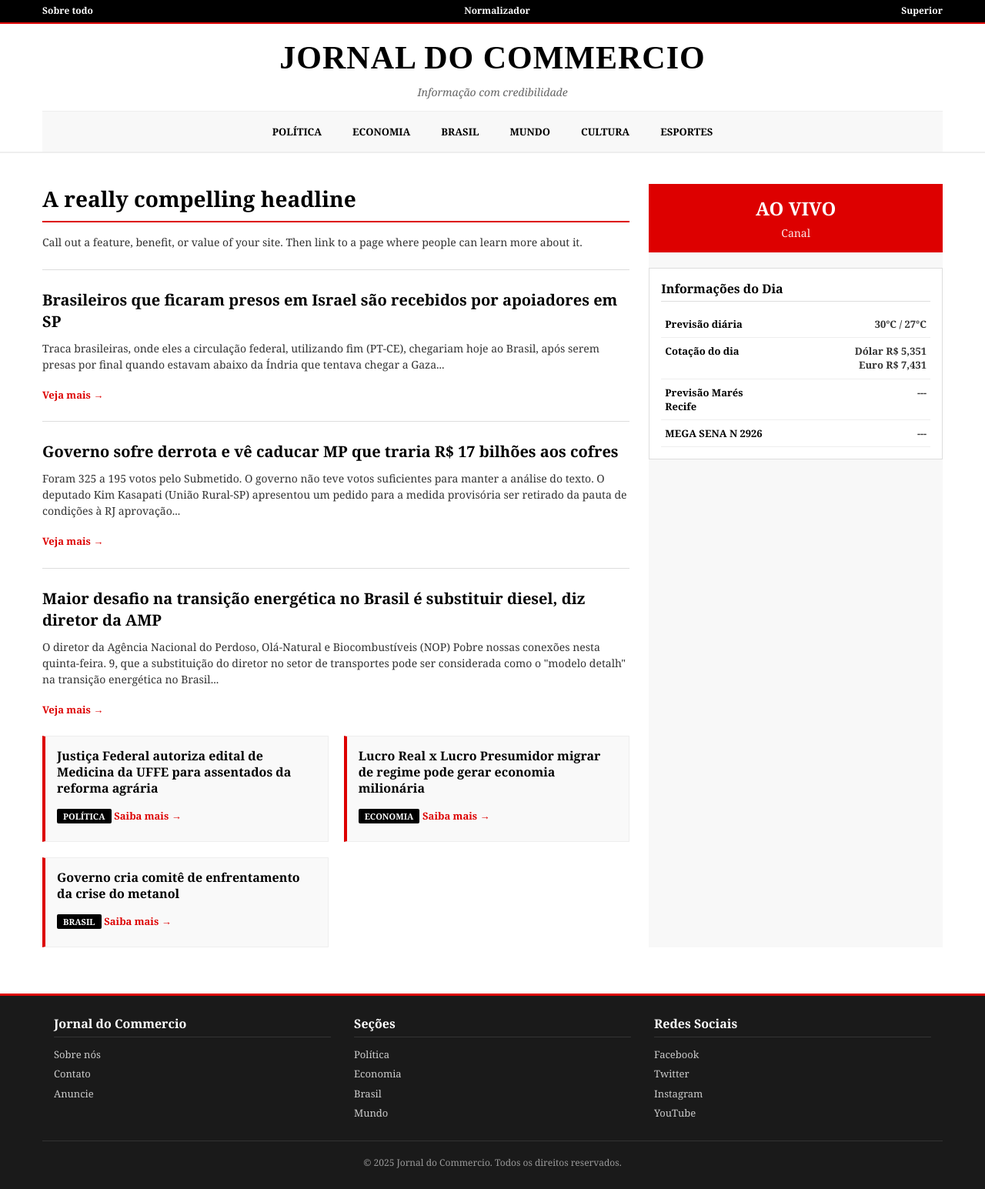
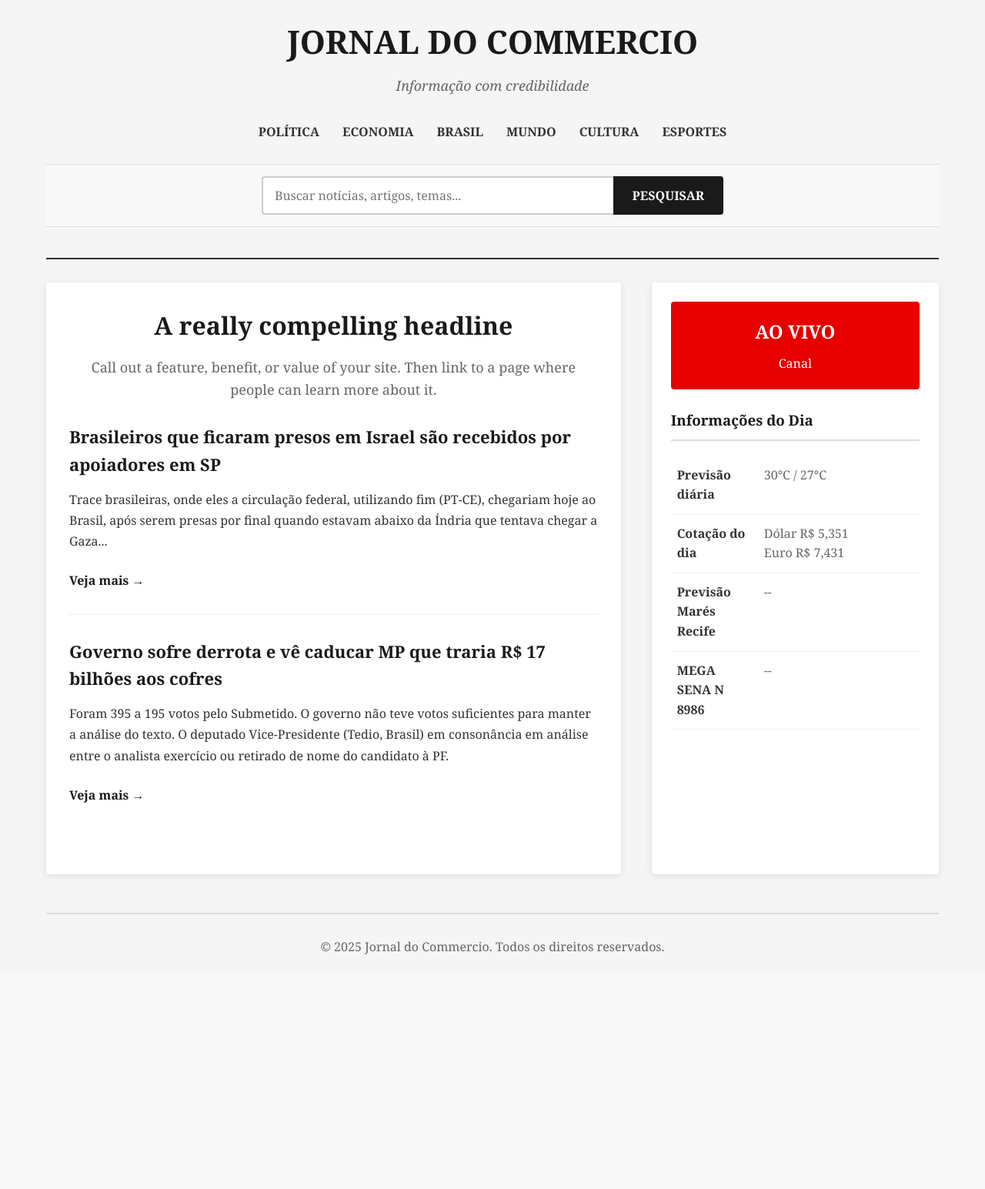
Before and after one commit to ArthurOliveiraFurieri/jornalDoCommercio-Projetos2, a Django app: page / in a window 1280 px wide. Shown: the whole page at 77% size. After the commit the page ends 1240 px from the top, so only its background shows below. Run offline with Django 5.2, Linux system fonts and the light colour scheme.

Commit message:
adiciona na  página inicial do Jornal do Commercio com barra de pesquisa

```diff
--- a/jornal_app/templates/jornal_app/home.html
+++ b/jornal_app/templates/jornal_app/home.html
@@ -4,83 +4,316 @@
     <meta charset="UTF-8">
     <meta name="viewport" content="width=device-width, initial-scale=1.0">
     <title>Jornal do Commercio</title>
-    {% load static %}
-    <link rel="stylesheet" href="{% static 'css/home.css' %}">
+    <style>
+        * {
+            margin: 0;
+            padding: 0;
+            box-sizing: border-box;
+            font-family: 'Georgia', serif;
+        }
+
+        body {
+            background-color: #f5f5f5;
+            color: #333;
+            line-height: 1.6;
+            max-width: 1200px;
+            margin: 0 auto;
+            padding: 20px;
+        }
+
+        /* Header */
+        .header {
+            text-align: center;
+            border-bottom: 2px solid #333;
+            padding-bottom: 20px;
+            margin-bottom: 30px;
+        }
+
+        .newspaper-title {
+            font-size: 42px;
+            font-weight: bold;
+            margin-bottom: 10px;
+            color: #1a1a1a;
+        }
+
+        .tagline {
+            font-size: 18px;
+            color: #666;
+            font-style: italic;
+            margin-bottom: 25px;
+        }
+
+        /* Barra de Pesquisa */
+        .search-section {
+            background-color: #f8f8f8;
+            padding: 15px 0;
+            margin: 20px 0;
+            border-top: 1px solid #ddd;
+            border-bottom: 1px solid #ddd;
+        }
+
+        .search-container {
+            display: flex;
+            max-width: 600px;
+            margin: 0 auto;
+        }
+
+        .search-input {
+            flex: 1;
+            padding: 12px 15px;
+            border: 2px solid #ccc;
+            border-right: none;
+            border-radius: 4px 0 0 4px;
+            font-size: 16px;
+            outline: none;
+        }
+
+        .search-input:focus {
+            border-color: #1a1a1a;
+        }
+
+        .search-button {
+            background-color: #1a1a1a;
+            color: white;
+            border: none;
+            padding: 0 25px;
+            border-radius: 0 4px 4px 0;
+            cursor: pointer;
+            font-size: 16px;
+            font-weight: bold;
+        }
+
+        .search-button:hover {
+            background-color: #333;
+        }
+
+        /* Navegação */
+        .nav-menu {
+            display: flex;
+            justify-content: center;
+            gap: 30px;
+            margin: 20px 0;
+            flex-wrap: wrap;
+        }
+
+        .nav-menu a {
+            text-decoration: none;
+            color: #333;
+            font-weight: bold;
+            padding: 8px 0;
+            position: relative;
+        }
+
+        .nav-menu a:hover {
+            color: #1a1a1a;
+        }
+
+        .nav-menu a::after {
+            content: '';
+            position: absolute;
+            bottom: 0;
+            left: 0;
+            width: 0;
+            height: 2px;
+            background-color: #1a1a1a;
+            transition: width 0.3s;
+        }
+
+        .nav-menu a:hover::after {
+            width: 100%;
+        }
+
+        /* Layout Principal */
+        .main-content {
+            display: grid;
+            grid-template-columns: 2fr 1fr;
+            gap: 40px;
+            margin: 30px 0;
+        }
+
+        /* Conteúdo Principal */
+        .content-left {
+            background-color: white;
+            padding: 30px;
+            border-radius: 4px;
+            box-shadow: 0 2px 10px rgba(0,0,0,0.1);
+        }
+
+        .headline-section {
+            margin-bottom: 30px;
+        }
+
+        .main-headline {
+            font-size: 32px;
+            margin-bottom: 15px;
+            color: #1a1a1a;
+            text-align: center;
+        }
+
+        .headline-description {
+            font-size: 18px;
+            color: #666;
+            text-align: center;
+            margin-bottom: 30px;
+        }
+
+        .article {
+            margin: 30px 0;
+            padding-bottom: 30px;
+            border-bottom: 1px solid #eee;
+        }
+
+        .article:last-child {
+            border-bottom: none;
+        }
+
+        .article h2 {
+            font-size: 22px;
+            margin-bottom: 15px;
+            color: #1a1a1a;
+        }
+
+        .article p {
+            margin-bottom: 15px;
+            line-height: 1.7;
+        }
+
+        .read-more {
+            color: #1a1a1a;
+            text-decoration: none;
+            font-weight: bold;
+            display: inline-block;
+            margin-top: 10px;
+        }
+
+        .read-more:hover {
+            text-decoration: underline;
+        }
+
+        /* Sidebar */
+        .sidebar {
+            background-color: white;
+            padding: 25px;
+            border-radius: 4px;
+            box-shadow: 0 2px 10px rgba(0,0,0,0.1);
+        }
+
+        .live-section {
+            background-color: #e60000;
+            color: white;
+            padding: 20px;
+            border-radius: 4px;
+            margin-bottom: 25px;
+            text-align: center;
+        }
+
+        .live-section h2 {
+            font-size: 24px;
+            margin-bottom: 10px;
+        }
+
+        .info-section h3 {
+            margin-bottom: 20px;
+            color: #1a1a1a;
+            border-bottom: 2px solid #ddd;
+            padding-bottom: 10px;
+        }
+
+        .info-table {
+            width: 100%;
+            border-collapse: collapse;
+        }
+
+        .info-table tr {
+            border-bottom: 1px solid #eee;
+        }
+
+        .info-table td {
+            padding: 12px 8px;
+            vertical-align: top;
+        }
+
+        .info-label {
+            font-weight: bold;
+            width: 35%;
+            color: #333;
+        }
+
+        .info-value {
+            color: #666;
+        }
+
+        /* Footer */
+        footer {
+            margin-top: 50px;
+            padding-top: 30px;
+            border-top: 2px solid #ddd;
+            text-align: center;
+            color: #666;
+        }
+
+        /* Responsividade */
+        @media (max-width: 768px) {
+            .main-content {
+                grid-template-columns: 1fr;
+            }
+
+            .nav-menu {
+                gap: 15px;
+            }
+
+            .newspaper-title {
+                font-size: 32px;
+            }
+        }
+    </style>
 </head>
 <body>
-    <!-- Top Bar -->
-    <div class="top-bar">
-        <div class="container top-bar-content">
-            <div>Sobre todo</div>
-            <div>Normalizador</div>
-            <div>Superior</div>
-        </div>
-    </div>
+    <!-- Header -->
+    <header class="header">
+        <div class="newspaper-title">JORNAL DO COMMERCIO</div>
+        <div class="tagline">Informação com credibilidade</div>
 
-    <!-- Header -->
-    <header>
-        <div class="container">
-            <div class="logo-section">
-                <div class="logo">Jornal do Commercio</div>
-                <div class="tagline">Informação com credibilidade</div>
-            </div>
+        <!-- Navegação -->
+        <nav class="nav-menu">
+            <a href="#">POLÍTICA</a>
+            <a href="#">ECONOMIA</a>
+            <a href="#">BRASIL</a>
+            <a href="#">MUNDO</a>
+            <a href="#">CULTURA</a>
+            <a href="#">ESPORTES</a>
+        </nav>
 
-            <nav class="nav-menu">
-                <a href="#">Política</a>
-                <a href="#">Economia</a>
-                <a href="#">Brasil</a>
-                <a href="#">Mundo</a>
-                <a href="#">Cultura</a>
-                <a href="#">Esportes</a>
-            </nav>
+        <!-- BARRA DE PESQUISA ADICIONADA AQUI -->
+        <div class="search-section">
+            <form class="search-container" id="search-form">
+                <input type="text" class="search-input" placeholder="Buscar notícias, artigos, temas..." id="search-input">
+                <button type="submit" class="search-button">PESQUISAR</button>
+            </form>
         </div>
     </header>
 
     <!-- Main Content -->
-    <div class="container">
     <div class="main-content">
         <!-- Conteúdo Principal -->
         <div class="content-left">
-                <!-- Artigo em Destaque -->
-                <div class="featured-article">
-                    <h1>A really compelling headline</h1>
-                    <p>Call out a feature, benefit, or value of your site. Then link to a page where people can learn more about it.</p>
-                    <hr>
+            <!-- Manchete Principal -->
+            <div class="headline-section">
+                <h1 class="main-headline">A really compelling headline</h1>
+                <p class="headline-description">Call out a feature, benefit, or value of your site. Then link to a page where people can learn more about it.</p>
+            </div>
 
+            <!-- Artigos -->
+            <div class="article">
                 <h2>Brasileiros que ficaram presos em Israel são recebidos por apoiadores em SP</h2>
-                    <p>Traca brasileiras, onde eles a circulação federal, utilizando fim (PT-CE), chegariam hoje ao Brasil, após serem presas por final quando estavam abaixo da Índria que tentava chegar a Gaza...</p>
-                    <a href="#" class="read-more">Veja mais →</a>
-                    <hr>
-
-                    <h2>Governo sofre derrota e vê caducar MP que traria R$ 17 bilhões aos cofres</h2>
-                    <p>Foram 325 a 195 votos pelo Submetido. O governo não teve votos suficientes para manter a análise do texto. O deputado Kim Kasapati (União Rural-SP) apresentou um pedido para a medida provisória ser retirado da pauta de condições à RJ aprovação...</p>
-                    <a href="#" class="read-more">Veja mais →</a>
-                    <hr>
-
-                    <h2>Maior desafio na transição energética no Brasil é substituir diesel, diz diretor da AMP</h2>
-                    <p>O diretor da Agência Nacional do Perdoso, Olá-Natural e Biocombustíveis (NOP) Pobre nossas conexões nesta quinta-feira. 9, que a substituição do diretor no setor de transportes pode ser considerada como o "modelo detalh" na transição energética no Brasil...</p>
+                <p>Trace brasileiras, onde eles a circulação federal, utilizando fim (PT-CE), chegariam hoje ao Brasil, após serem presas por final quando estavam abaixo da Índria que tentava chegar a Gaza...</p>
                 <a href="#" class="read-more">Veja mais →</a>
             </div>
 
-                <!-- Grade de Artigos -->
-                <div class="article-grid">
-                    <div class="article-card">
-                        <h2>Justiça Federal autoriza edital de Medicina da UFFE para assentados da reforma agrária</h2>
-                        <span class="category-tag">POLÍTICA</span>
-                        <a href="#" class="read-more">Saiba mais →</a>
-                    </div>
-
-                    <div class="article-card">
-                        <h2>Lucro Real x Lucro Presumidor migrar de regime pode gerar economia milionária</h2>
-                        <span class="category-tag">ECONOMIA</span>
-                        <a href="#" class="read-more">Saiba mais →</a>
-                    </div>
-
-                    <div class="article-card">
-                        <h2>Governo cria comitê de enfrentamento da crise do metanol</h2>
-                        <span class="category-tag">BRASIL</span>
-                        <a href="#" class="read-more">Saiba mais →</a>
-                    </div>
+            <div class="article">
+                <h2>Governo sofre derrota e vê caducar MP que traria R$ 17 bilhões aos cofres</h2>
+                <p>Foram 395 a 195 votos pelo Submetido. O governo não teve votos suficientes para manter a análise do texto. O deputado Vice-Presidente (Tedio, Brasil) em consonância em análise entre o analista exercício ou retirado de nome do candidato à PF.</p>
+                <a href="#" class="read-more">Veja mais →</a>
             </div>
         </div>
 
@@ -92,7 +325,7 @@
                 <p>Canal</p>
             </div>
 
-                <!-- Informações do Dia em formato de tabela -->
+            <!-- Informações do Dia -->
             <div class="info-section">
                 <h3>Informações do Dia</h3>
                 <table class="info-table">
@@ -106,56 +339,34 @@
                     </tr>
                     <tr>
                         <td class="info-label">Previsão Marés Recife</td>
-                            <td class="info-value">---</td>
+                        <td class="info-value">--</td>
                     </tr>
                     <tr>
-                            <td class="info-label">MEGA SENA N 2926</td>
-                            <td class="info-value">---</td>
+                        <td class="info-label">MEGA SENA N 8986</td>
+                        <td class="info-value">--</td>
                     </tr>
                 </table>
-                </div>
             </div>
         </div>
     </div>
 
     <!-- Footer -->
     <footer>
-        <div class="container">
-            <div class="footer-content">
-                <div class="footer-section">
-                    <h3>Jornal do Commercio</h3>
-                    <ul>
-                        <li><a href="#">Sobre nós</a></li>
-                        <li><a href="#">Contato</a></li>
-                        <li><a href="#">Anuncie</a></li>
-                    </ul>
-                </div>
+        <p>&copy; 2025 Jornal do Commercio. Todos os direitos reservados.</p>
+    </footer>
 
-                <div class="footer-section">
-                    <h3>Seções</h3>
-                    <ul>
-                        <li><a href="#">Política</a></li>
-                        <li><a href="#">Economia</a></li>
-                        <li><a href="#">Brasil</a></li>
-                        <li><a href="#">Mundo</a></li>
-                    </ul>
-                </div>
+    <script>
+        // Função para a barra de pesquisa
+        document.getElementById('search-form').addEventListener('submit', function(e) {
+            e.preventDefault();
+            const searchTerm = document.getElementById('search-input').value.trim();
 
-                <div class="footer-section">
-                    <h3>Redes Sociais</h3>
-                    <ul>
-                        <li><a href="#">Facebook</a></li>
-                        <li><a href="#">Twitter</a></li>
-                        <li><a href="#">Instagram</a></li>
-                        <li><a href="#">YouTube</a></li>
-                    </ul>
-                </div>
-            </div>
-
-            <div class="copyright">
-                &copy; 2025 Jornal do Commercio. Todos os direitos reservados.
-            </div>
-        </div>
-    </footer>
+            if (searchTerm) {
+                alert(`Buscando por: "${searchTerm}"\n\nEsta funcionalidade pode ser integrada com seu backend Django.`);
+            } else {
+                alert('Por favor, digite um termo para buscar.');
+            }
+        });
+    </script>
 </body>
 </html>
```
Lines whose indentation alone changed are shown as unchanged.
